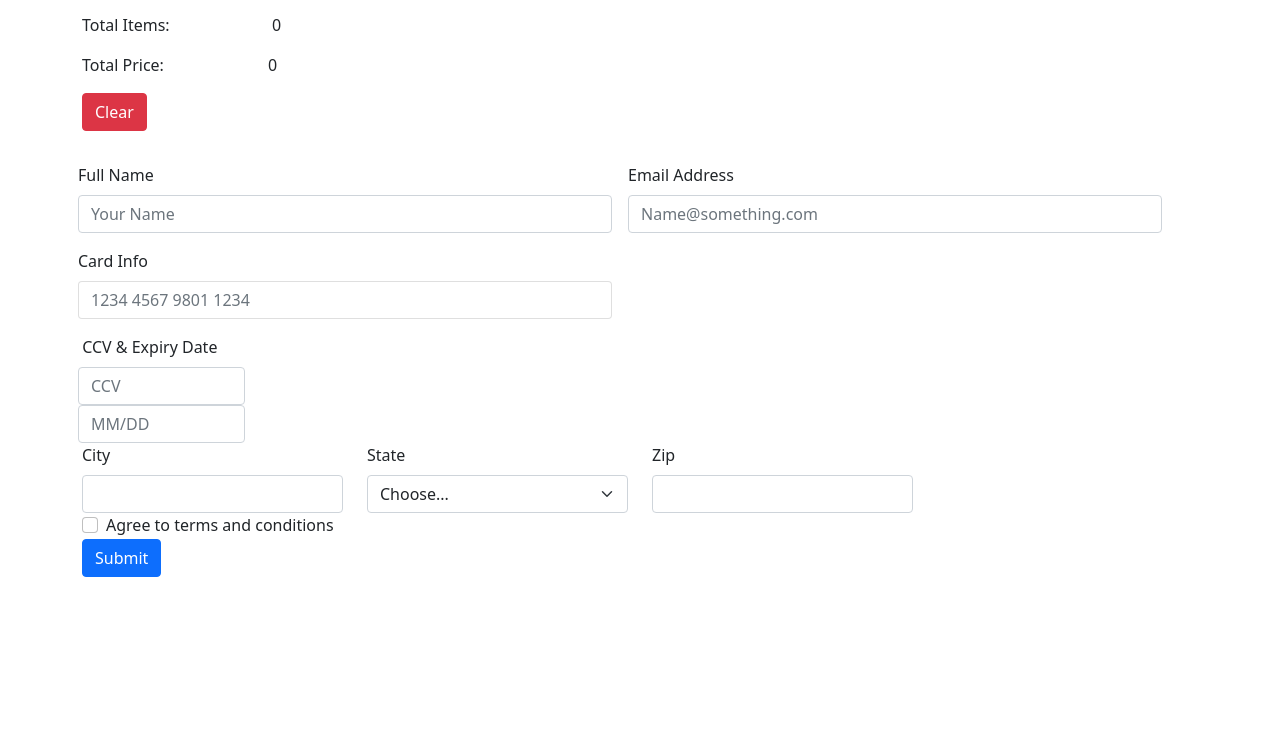
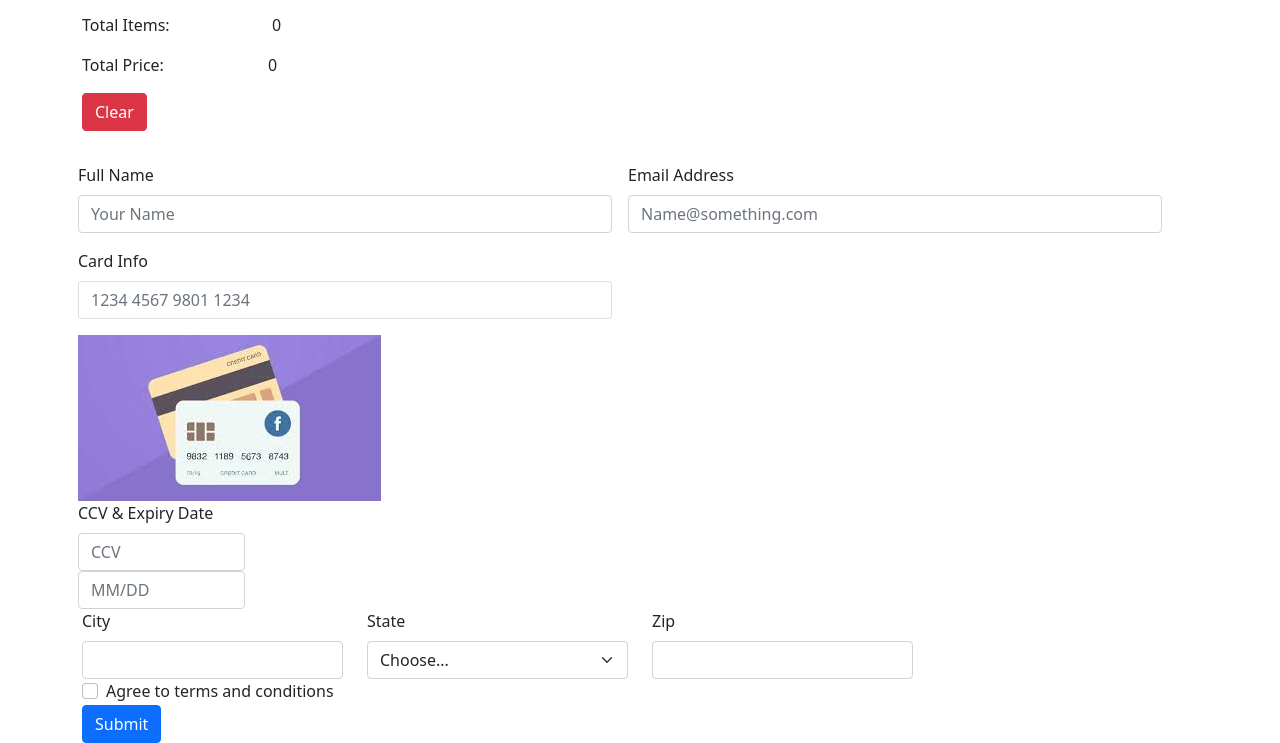
Before and after one commit to beearise/Team_Takeo, a plain HTML site: page ticket.html in a window 1280 px wide. Shown: the part 1304-2047 px from the top of the page. Before the commit the page ends 1881 px from the top, so only its background shows below. Drawn offline with nearby package versions, Linux system fonts and the light colour scheme; the site is published under a folder, as on GitHub Pages, so addresses that start at the root find nothing.

Commit message:
Update ticket.html

```diff
--- a/ticket.html
+++ b/ticket.html
@@ -187,7 +187,7 @@
 
                 </div>
                 <div class="col-md-2">
-                    <img src="/img/card.jpg" alt="">
+                    <img src="img/card.jpg" alt="">
                     <label for="validationDefault02" class="form-label">CCV & Expiry Date</label>
                     <input type="text" class="form-control ccv" id="validationDefault02" placeholder="CCV" required>
                     <input type="text" class="form-control exp" id="validationDefault02" placeholder="MM/DD" required>
```
